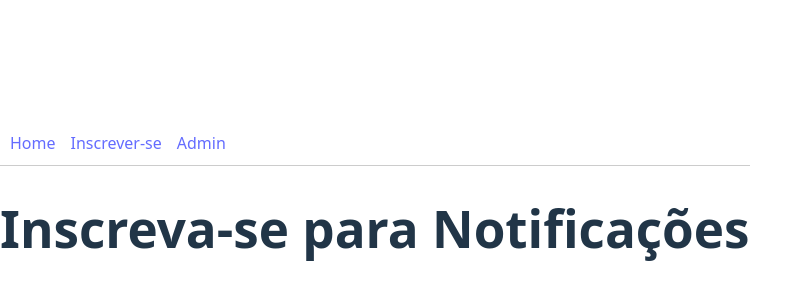
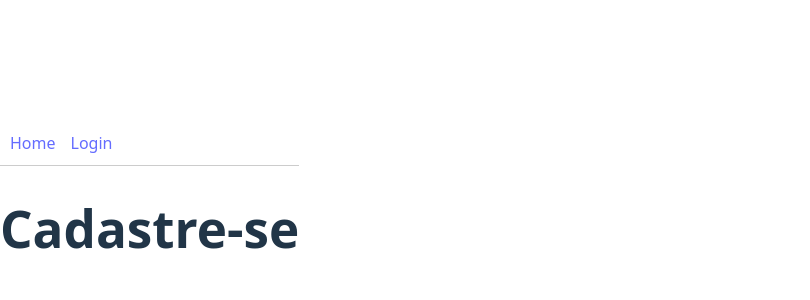
Before and after one commit to odannyraro/tp_engenharia_de_software, a React (Vite) app in the folder frontend/: page /subscribe in a window 1280 px wide. Shown: the part 194-494 px from the top of the page, without its empty margins (0-810 px from the left). Built offline with nearby package versions, Linux system fonts and the light colour scheme.

Commit message:
telas homepage

```diff
--- a/frontend/src/components/Header.jsx
+++ b/frontend/src/components/Header.jsx
@@ -7,8 +7,7 @@ function Header() {
     <header style={{ marginBottom: '20px', padding: '10px', borderBottom: '1px solid #ccc' }}>
       <nav>
         <Link to="/" style={{ marginRight: '15px' }}>Home</Link>
-        <Link to="/subscribe" style={{ marginRight: '15px' }}>Inscrever-se</Link>
-        <Link to="/admin">Admin</Link>
+        <Link to="/subscribe" style={{ marginRight: '15px' }}>Login</Link>
       </nav>
     </header>
   );
--- a/frontend/src/pages/SubscribePage.jsx
+++ b/frontend/src/pages/SubscribePage.jsx
@@ -4,7 +4,7 @@ import React from 'react';
 function SubscribePage() {
   return (
     <div>
-      <h1>Inscreva-se para Notificações</h1>
+      <h1>Cadastre-se</h1>
       {/* O formulário de inscrição virá aqui */}
     </div>
   );
```
